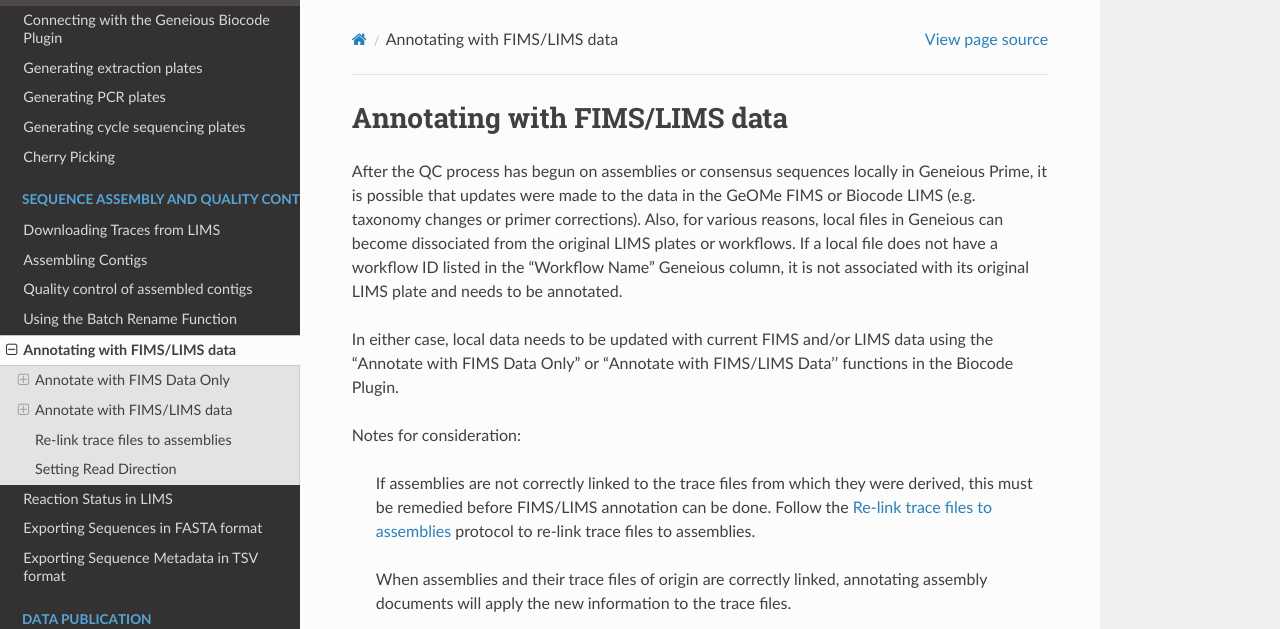
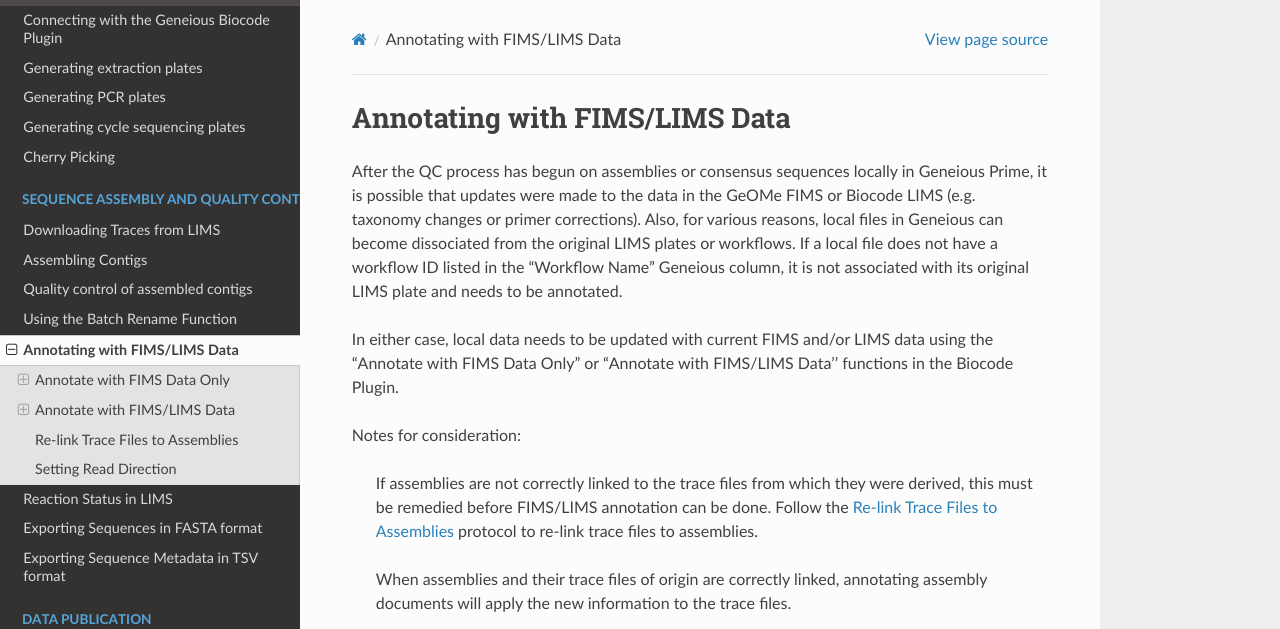
Before and after one commit to SIBarcodeNetwork/ReadtheDocsMaster, a Sphinx documentation site: the page built from Docs/annotating_fims_lims.rst, in a window 1280 px wide and 900 px high. Shown: the top 629 px of the window. Built offline with Sphinx 7.4.7 and the Read the Docs theme 2.0.0, drawn with Linux system fonts in a browser that asks for light colours; some of the changed text lies outside the part shown.

```diff
--- a/Docs/annotating_fims_lims.rst
+++ b/Docs/annotating_fims_lims.rst
@@ -1,6 +1,6 @@
 .. _Annotating_FIMS_LIMS-link:
 
-Annotating with FIMS/LIMS data
+Annotating with FIMS/LIMS Data
 ===============================
 
 After the QC process has begun on assemblies or consensus sequences locally in Geneious Prime, it is possible that updates were made to the data in the GeOMe FIMS or Biocode LIMS (e.g. taxonomy changes or primer corrections). Also, for various reasons, local files in Geneious can become dissociated from the original LIMS plates or workflows. If a local file does not have a workflow ID listed in the “Workflow Name” Geneious column, it is not associated with its original LIMS plate and needs to be annotated.
@@ -99,7 +99,7 @@ Click “OK” and Geneious Prime will perform the “Annotate with FIMS Data On
 If the function is successful, updated FIMS data (such as taxonomy) should now be associated with the selected assembly or sequence files.
 
 
-Annotate with FIMS/LIMS data
+Annotate with FIMS/LIMS Data
 -----------------------------
 
 This option should be used when assemblies or consensus sequences need to be re-linked to original LIMS plate or workflows, or if updates have occurred in both the GeOMe FIMS and Biocode LIMS (e.g. updated primer names).
@@ -138,7 +138,7 @@ Click “OK” and Geneious Prime will perform the “Annotate with FIMS/LIMS Da
 If the function is successful, updated FIMS and LIMS data (such as taxonomy, primers, LIMS workflows) should now be associated with the selected assembly or sequence files.
 
 
-Annotate with FIMS/LIMS Data: Option 2: Annotating with cycle sequencing plate/materialSampleID
+Annotate with FIMS/LIMS Data: Option 2: Annotating with Cycle Sequencing Plate/materialSampleID
 ^^^^^^^^^^^^^^^^^^^^^^^^^^^^^^^^^^^^^^^^^^^^^^^^^^^^^^^^^^^^^^^^^^^^^^^^^^^^^^^^^^^^^^^^^^^^^^^
 This option is more time consuming as it requires organizing documents by FIMS data field “tissuePlate'' and only one plate can be annotated at a time.
 
@@ -169,7 +169,7 @@ If the function is successful, updated FIMS and LIMS data (such as taxonomy, pri
 
 .. _relink_trace_files-link:
 
-Re-link trace files to assemblies
+Re-link Trace Files to Assemblies
 ---------------------------------
 
 For various reasons, trace files can become unlinked from the assembly file in Geneious Prime, and this may prevent the “Annotate with FIMS/LIMS Data'' function from working.
```
